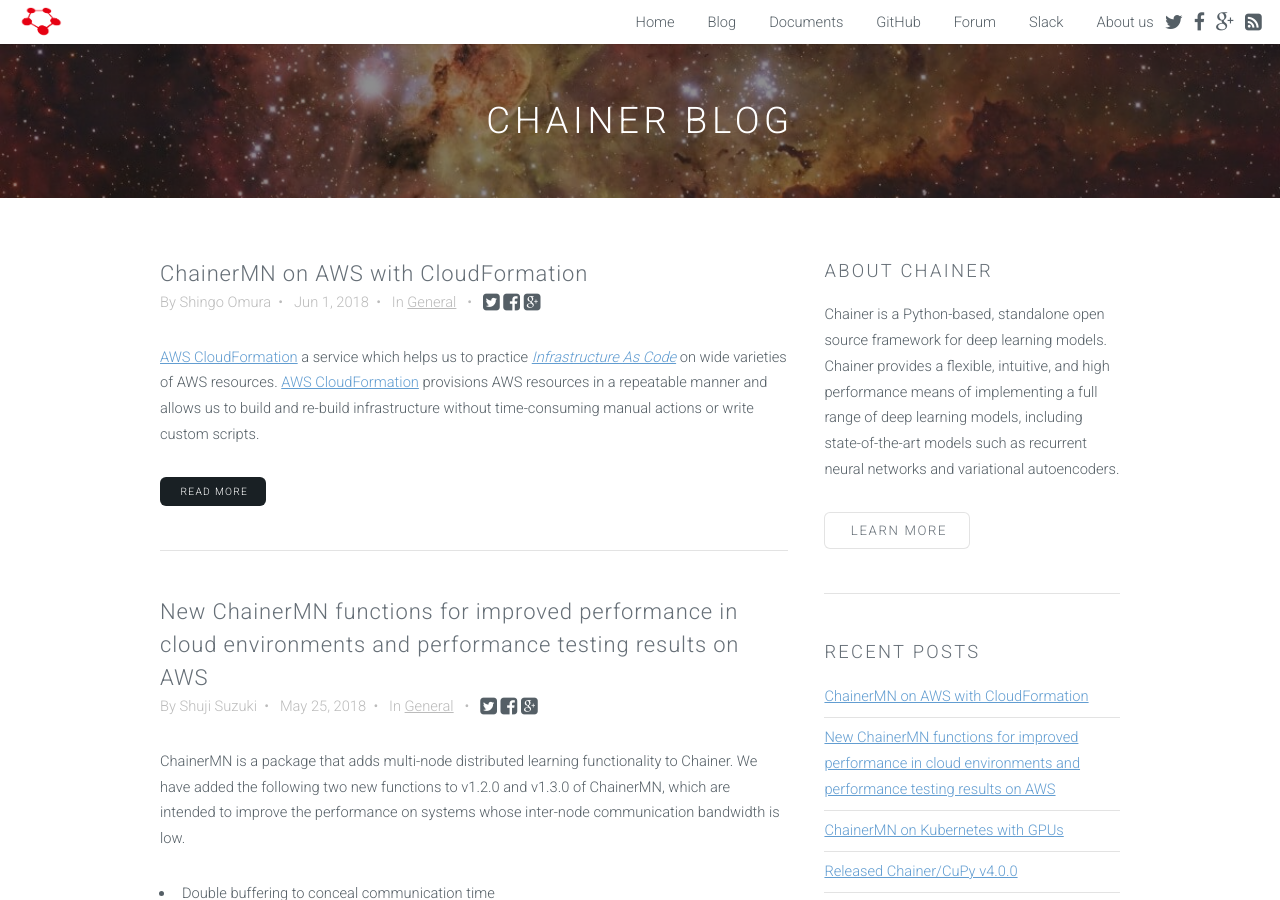
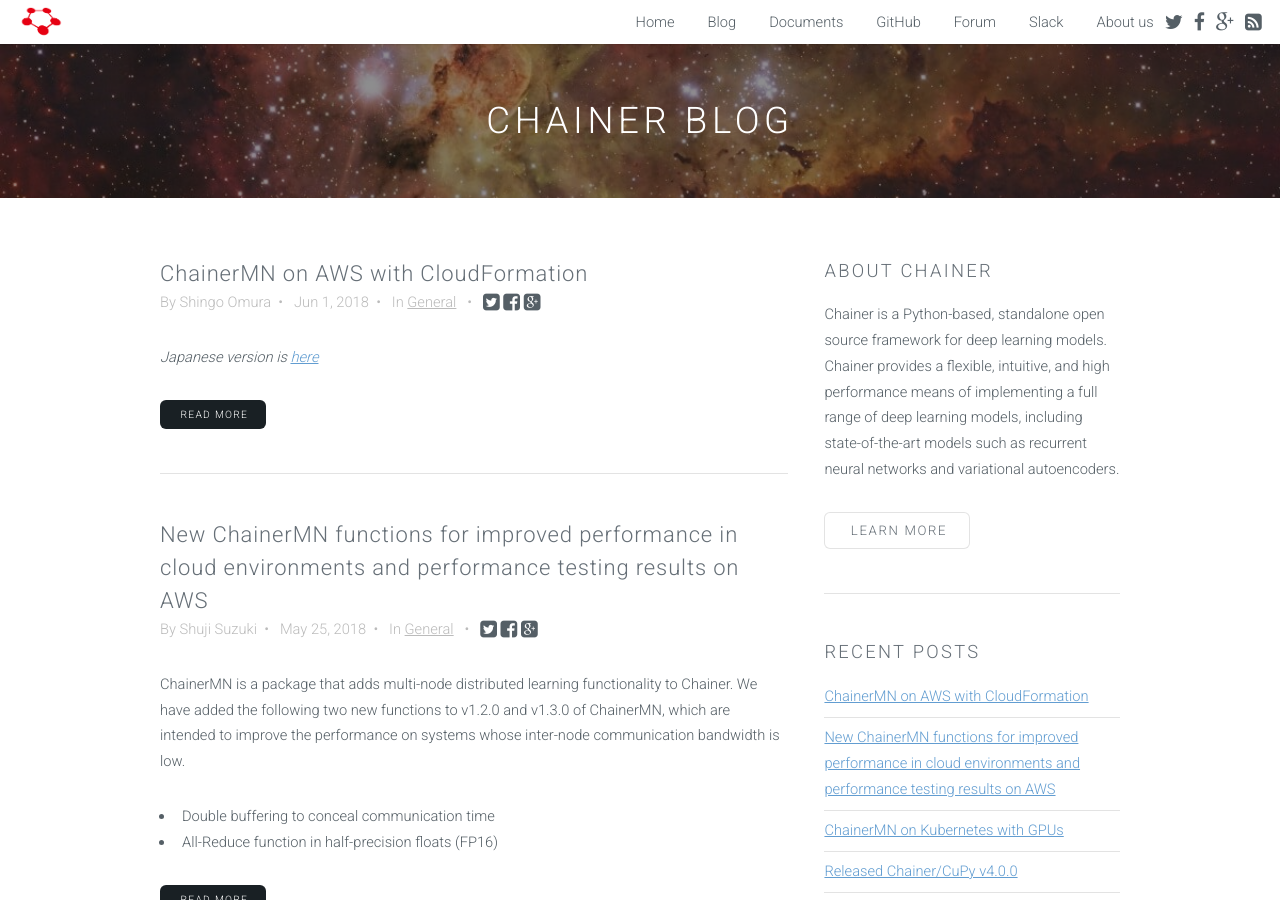
Before and after one commit to chainer/chainer.org, a Jekyll site: the page built from blog/index.html, in a window 1280 px wide and 900 px high. Built offline with Jekyll 4.4.1, drawn with Linux system fonts in a browser that asks for light colours; the list of posts is cut into pages by our own code.

Commit message:
add link to japanese version

```diff
--- a/_posts/2018-06-01-chainermn-on-aws-with-cloudformation.md
+++ b/_posts/2018-06-01-chainermn-on-aws-with-cloudformation.md
@@ -4,6 +4,8 @@
 categories: General
 author: Shingo Omura
 ---
+
+_Japanese version is [here]( https://research.preferred.jp/2018/06/chainer-officially-supported-by-aws)_
 
 [AWS CloudFormation][CFN] a service which helps us to practice [_Infrastructure As Code_](https://en.wikipedia.org/wiki/Infrastructure_as_Code) on wide varieties of AWS resources.  [AWS CloudFormation][CFN] provisions AWS resources in a repeatable manner and allows us to build and re-build infrastructure without time-consuming manual actions or write custom scripts.
 
```
